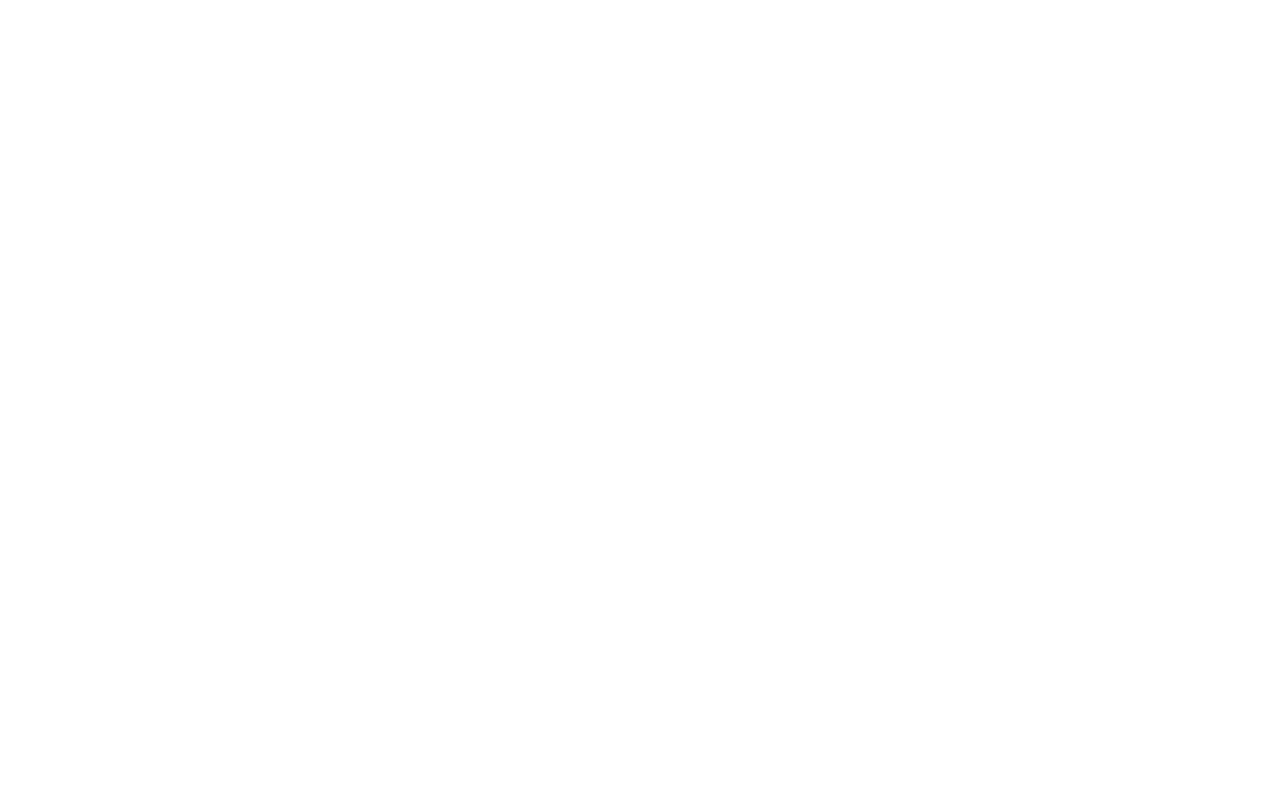
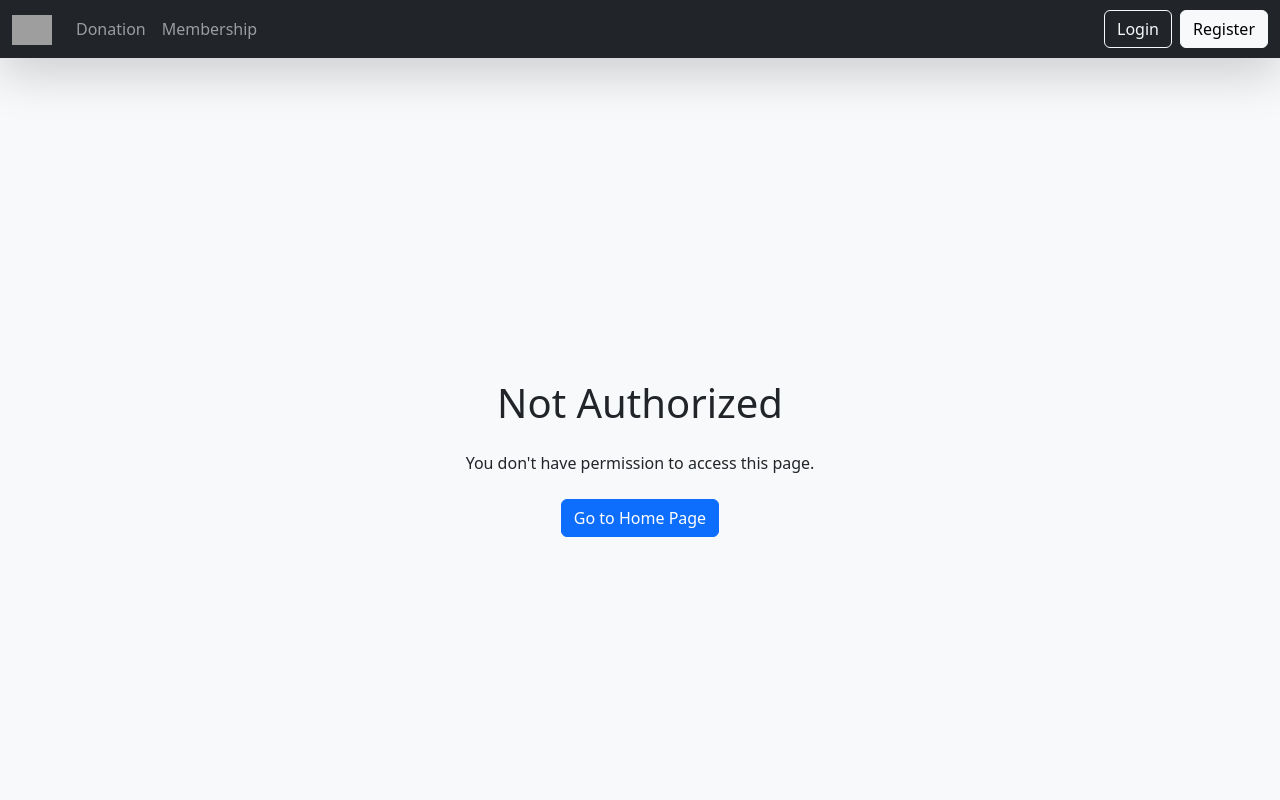
Before and after one commit to nathanEvrardDaCunha/2024_PA_ESGI_REACT, a React (Create React App) app in the folder 2024_pa_react/: page /not-authorized in a window 1280 px wide. Before the commit this address had no page. Shown: the top 800 px of the page. Built offline with nearby package versions, Linux system fonts and the light colour scheme; grey boxes are pictures that could not be loaded.

Commit message:
feat: button myspace + not authorised page v2

```diff
--- a/2024_pa_react/src/App.js
+++ b/2024_pa_react/src/App.js
@@ -1,5 +1,5 @@
 import React from 'react';
-import { BrowserRouter as Router, Routes, Route } from 'react-router-dom';
+import { BrowserRouter as Router, Routes, Route, Navigate } from 'react-router-dom';
 import HomePage from "./pages/HomePage.tsx";
 import LoginPage from "./pages/LoginPage.tsx";
 import RegisterPage from "./pages/RegisterPage.tsx";
@@ -7,6 +7,13 @@
 import MembershipPage from "./pages/MembershipPage.tsx";
 import UserInfoPage from "./pages/UserInfoPage.tsx";
 import UserDonation from "./pages/UserDonation.tsx";
+import NotAuthorizedPage from "./pages/NotAuthorizedPage.tsx";
+import Cookies from "js-cookie";
+
+const PrivateRoute = ({ children }) => {
+    const authToken = Cookies.get("authToken");
+    return authToken ? children : <Navigate to="/not-authorized" replace />;
+};
 
 function App() {
     return (
@@ -17,8 +24,23 @@
                 <Route path="/register" element={<RegisterPage />} />
                 <Route path="/donation" element={<DonationPage />} />
                 <Route path="/membership" element={<MembershipPage />} />
-            <Route path="/user/info" element={<UserInfoPage />} />
-            <Route path="/user/donation" element={<UserDonation />} />
+                <Route path="/not-authorized" element={<NotAuthorizedPage />} />
+                <Route
+                    path="/user/info"
+                    element={
+                        <PrivateRoute>
+                            <UserInfoPage />
+                        </PrivateRoute>
+                    }
+                />
+                <Route
+                    path="/user/donation"
+                    element={
+                        <PrivateRoute>
+                            <UserDonation />
+                        </PrivateRoute>
+                    }
+                />
             </Routes>
         </Router>
     );
--- a/2024_pa_react/src/components/NavBar.tsx
+++ b/2024_pa_react/src/components/NavBar.tsx
@@ -1,7 +1,11 @@
 import * as React from "react";
 import 'bootstrap/dist/js/bootstrap.bundle.min';
+// @ts-ignore
+import Cookies from "js-cookie";
 
 const Navbar = () => {
+	const isLoggedIn = Cookies.get('authToken');
+
 	return (
 		<nav className="navbar navbar-expand-lg navbar-dark bg-dark shadow-lg">
 			<div className="container-fluid">
@@ -33,12 +37,20 @@
 						</li>
 					</ul>
 					<div className="d-flex">
+						{isLoggedIn ? (
+							<a className="btn btn-outline-light" href="/user/info">
+								My Space
+							</a>
+						) : (
+							<>
 								<a className="btn btn-outline-light me-2" href="/login">
 									Login
 								</a>
 								<a className="btn btn-light" href="/register">
 									Register
 								</a>
+							</>
+						)}
 					</div>
 				</div>
 			</div>
--- a/2024_pa_react/src/components/RegisterForm.tsx
+++ b/2024_pa_react/src/components/RegisterForm.tsx
@@ -22,7 +22,7 @@
 			role: 'user'
 		};
 
-		fetch('http://localhost:3000/persons', {
+		fetch('http://localhost:3000/persons/auth/signup', {
 			method: 'POST',
 			headers: {
 				'Content-Type': 'application/json',
--- a/2024_pa_react/src/pages/NotAuthorizedPage.tsx
+++ b/2024_pa_react/src/pages/NotAuthorizedPage.tsx
@@ -0,0 +1,35 @@
+import * as React from "react";
+import { useNavigate } from 'react-router-dom';
+// @ts-ignore
+import ComposedBackground from "../components/ComposedBackground.tsx";
+// @ts-ignore
+import Navbar from "../components/NavBar.tsx";
+// @ts-ignore
+import Footer from "../components/Footer.tsx";
+
+
+const NotAuthorizedPage = () => {
+	const navigate = useNavigate();
+
+	const handleGoHome = () => {
+		navigate('/');
+	};
+
+	return (
+		<ComposedBackground>
+			<Navbar />
+			<div className="container d-flex justify-content-center align-items-center vh-100">
+				<div className="text-center">
+					<h1 className="mb-4">Not Authorized</h1>
+					<p className="mb-4">You don't have permission to access this page.</p>
+					<button className="btn btn-primary" onClick={handleGoHome}>
+						Go to Home Page
+					</button>
+				</div>
+			</div>
+			<Footer />
+		</ComposedBackground>
+	);
+};
+
+export default NotAuthorizedPage;
```
Lines whose indentation alone changed are shown as unchanged.
